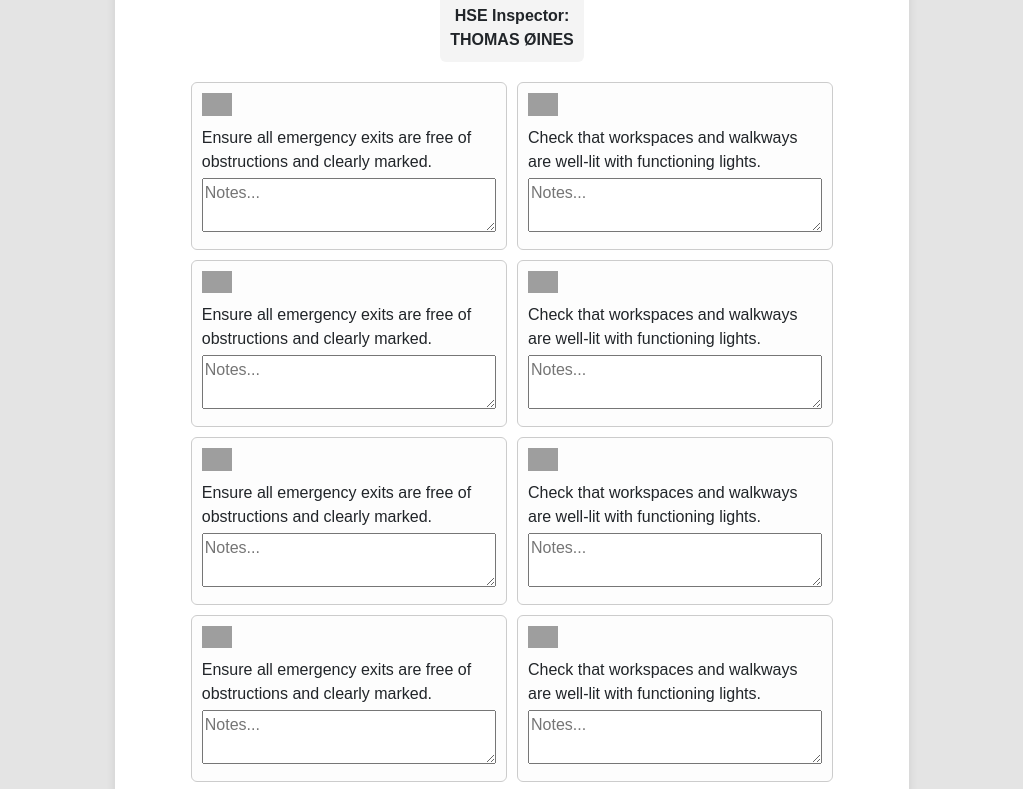
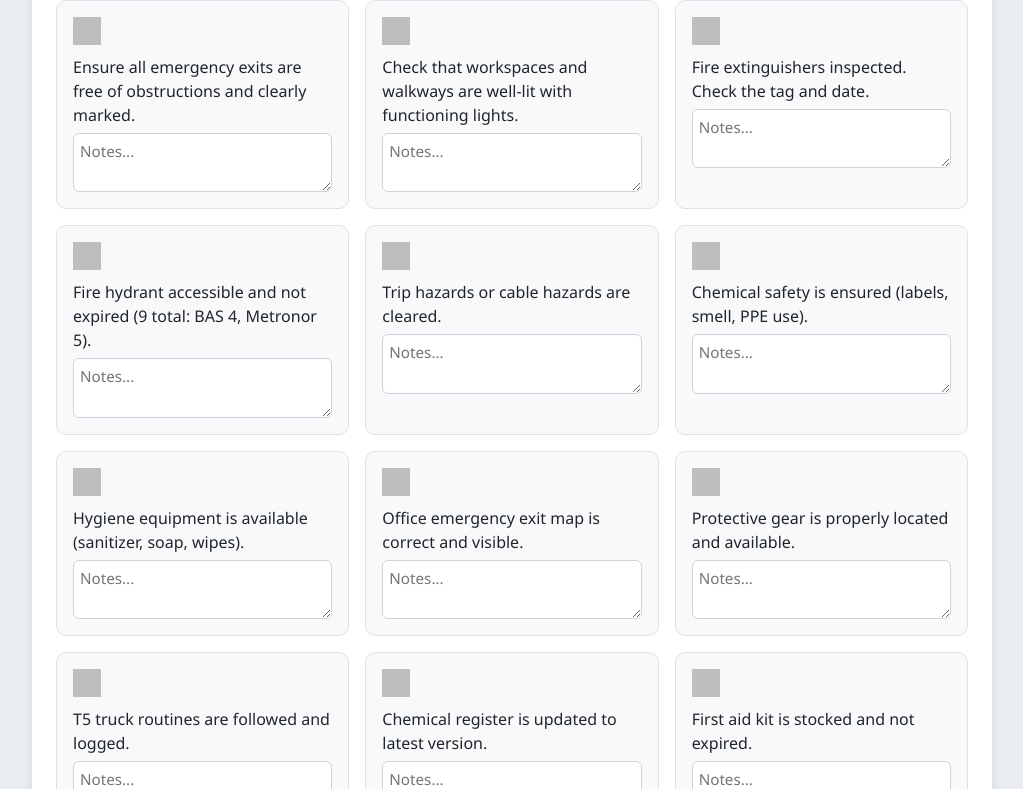
Before and after one commit to Flamingo88/M-B-HSE-Checklist, a plain HTML site: page index.html in a window 1280 px wide. Shown: the part 167-956 px from the top of the page, without its empty margins (128-1151 px from the left). Drawn offline with nearby package versions, Linux system fonts and the light colour scheme; grey boxes are pictures that could not be loaded.

Commit message:
Update index.html

```diff
--- a/index.html
+++ b/index.html
@@ -3,124 +3,168 @@
 <head>
   <meta charset="UTF-8" />
   <meta name="viewport" content="width=device-width, initial-scale=1.0"/>
-  <title>HSE Checklist Report</title>
+  <title>HSE Checklist - Modern</title>
   <link href="https://cdn.jsdelivr.net/npm/bootstrap@5.3.0/dist/css/bootstrap.min.css" rel="stylesheet"/>
-  <script src="https://cdnjs.cloudflare.com/ajax/libs/jspdf/2.5.1/jspdf.umd.min.js"></script>
   <style>
     body {
-      background: #e4e4e4;
-      font-family: Arial, sans-serif;
-      padding: 20px;
+      background: #e9ecf1;
+      font-family: 'Segoe UI', sans-serif;
+      padding: 12px;
     }
     .page {
-      width: 210mm;
-      min-height: 297mm;
-      background: #fff;
-      padding: 20mm;
+      max-width: 960px;
       margin: auto;
-      box-shadow: 0 0 10px rgba(0,0,0,0.1);
-      border-radius: 8px;
+      background: #ffffff;
+      padding: 24px;
+      border-radius: 12px;
+      box-shadow: 0 4px 12px rgba(0,0,0,0.08);
     }
     .header {
       text-align: center;
-      margin-bottom: 20px;
+      margin-bottom: 30px;
     }
-    .inspector-box {
-      background: #f4f4f4;
-      padding: 10px;
-      display: inline-block;
-      border-radius: 6px;
+    .header h4 {
+      color: #0d6efd;
       font-weight: bold;
     }
     .grid {
       display: grid;
-      grid-template-columns: repeat(2, 1fr);
-      gap: 10px;
+      grid-template-columns: repeat(auto-fit, minmax(280px, 1fr));
+      gap: 16px;
     }
     .card {
-      border: 1px solid #ccc;
-      border-radius: 6px;
-      padding: 10px;
+      background: #f8f9fa;
+      border: 1px solid #dee2e6;
+      border-radius: 10px;
+      padding: 16px;
       display: flex;
-      gap: 10px;
-      align-items: flex-start;
-      background: #fdfdfd;
+      flex-direction: column;
+      position: relative;
+      transition: box-shadow 0.2s ease;
     }
-    .card-icon {
-      width: 30px;
+    .card:hover {
+      box-shadow: 0 4px 10px rgba(0,0,0,0.05);
     }
-    .card-content {
-      flex-grow: 1;
+    .icon {
+      width: 28px;
+      height: 28px;
+      margin-bottom: 10px;
+      cursor: pointer;
+      transition: transform 0.1s ease;
+    }
+    .icon:hover {
+      transform: scale(1.1);
+    }
+    .unchecked {
+      filter: grayscale(1) brightness(1.2);
+    }
+    .checked {
+      filter: none;
     }
     textarea {
-      width: 100%;
-      margin-top: 4px;
-    }
-    #downloadBtn {
-      display: block;
-      margin: 20px auto;
-      padding: 12px 24px;
-      background-color: #007bff;
-      color: white;
-      border: none;
-      border-radius: 8px;
+      resize: vertical;
+      margin-top: 6px;
+      border-radius: 6px;
+      border: 1px solid #ced4da;
+      padding: 6px;
+      font-size: 0.95rem;
     }
   </style>
 </head>
 <body>
-  <div class="page" id="pdf-content">
+  <div class="page">
     <div class="header">
-      <h4>HSE CHECKLIST<br>METRONOR - BAS</h4>
-      <div class="inspector-box">HSE Inspector:<br><span id="inspector">THOMAS ØINES</span></div>
+      <h4>HSE CHECKLIST</h4>
+      <p class="text-secondary">METRONOR - BAS</p>
+      <p><strong>Inspector:</strong> NAME HERE</p>
     </div>
-    <div class="grid" id="checklist"></div>
-    <p class="mt-4"><strong>Date:</strong> 18/06/25</p>
+    <div class="grid" id="checklist">
+
+      <div class="card">
+        <img src="https://cdn-icons-png.flaticon.com/512/1828/1828778.png"
+             class="icon unchecked" onclick="this.classList.toggle('checked'); this.classList.toggle('unchecked');" />
+        <div>Ensure all emergency exits are free of obstructions and clearly marked.</div>
+        <textarea placeholder="Notes..." rows="2"></textarea>
       </div>
 
-  <button id="downloadBtn">📄 Download as PDF</button>
+      <div class="card">
+        <img src="https://cdn-icons-png.flaticon.com/512/1828/1828778.png"
+             class="icon unchecked" onclick="this.classList.toggle('checked'); this.classList.toggle('unchecked');" />
+        <div>Check that workspaces and walkways are well-lit with functioning lights.</div>
+        <textarea placeholder="Notes..." rows="2"></textarea>
+      </div>
 
-  <script>
-    const checklistItems = [
-      "Ensure all emergency exits are free of obstructions and clearly marked.",
-      "Check that workspaces and walkways are well-lit with functioning lights.",
-      "Ensure all emergency exits are free of obstructions and clearly marked.",
-      "Check that workspaces and walkways are well-lit with functioning lights.",
-      "Ensure all emergency exits are free of obstructions and clearly marked.",
-      "Check that workspaces and walkways are well-lit with functioning lights.",
-      "Ensure all emergency exits are free of obstructions and clearly marked.",
-      "Check that workspaces and walkways are well-lit with functioning lights.",
-      "Ensure all emergency exits are free of obstructions and clearly marked.",
-      "Check that workspaces and walkways are well-lit with functioning lights.",
-      "Ensure all emergency exits are free of obstructions and clearly marked.",
-      "Check that workspaces and walkways are well-lit with functioning lights."
-    ];
+      <div class="card">
+        <img src="https://cdn-icons-png.flaticon.com/512/1828/1828778.png"
+             class="icon unchecked" onclick="this.classList.toggle('checked'); this.classList.toggle('unchecked');" />
+        <div>Fire extinguishers inspected. Check the tag and date.</div>
+        <textarea placeholder="Notes..." rows="2"></textarea>
+      </div>
 
-    const checklistContainer = document.getElementById("checklist");
-    checklistItems.forEach(text => {
-      checklistContainer.innerHTML += `
       <div class="card">
-          <img class="card-icon" src="https://cdn-icons-png.flaticon.com/512/845/845646.png" />
-          <div class="card-content">
-            <div>${text}</div>
-            <textarea placeholder="Notes..."></textarea>
+        <img src="https://cdn-icons-png.flaticon.com/512/1828/1828778.png"
+             class="icon unchecked" onclick="this.classList.toggle('checked'); this.classList.toggle('unchecked');" />
+        <div>Fire hydrant accessible and not expired (9 total: BAS 4, Metronor 5).</div>
+        <textarea placeholder="Notes..." rows="2"></textarea>
       </div>
-        </div>`;
-    });
 
-    document.getElementById("downloadBtn").addEventListener("click", () => {
-      const { jsPDF } = window.jspdf;
-      const doc = new jsPDF('p', 'mm', 'a4');
-      doc.html(document.getElementById('pdf-content'), {
-        callback: function (pdf) {
-          pdf.save("HSE_Checklist_Report.pdf");
-        },
-        margin: [10, 10, 10, 10],
-        x: 10,
-        y: 10,
-        autoPaging: true,
-        html2canvas: { scale: 0.5 }
-      });
-    });
-  </script>
+      <div class="card">
+        <img src="https://cdn-icons-png.flaticon.com/512/1828/1828778.png"
+             class="icon unchecked" onclick="this.classList.toggle('checked'); this.classList.toggle('unchecked');" />
+        <div>Trip hazards or cable hazards are cleared.</div>
+        <textarea placeholder="Notes..." rows="2"></textarea>
+      </div>
+
+      <div class="card">
+        <img src="https://cdn-icons-png.flaticon.com/512/1828/1828778.png"
+             class="icon unchecked" onclick="this.classList.toggle('checked'); this.classList.toggle('unchecked');" />
+        <div>Chemical safety is ensured (labels, smell, PPE use).</div>
+        <textarea placeholder="Notes..." rows="2"></textarea>
+      </div>
+
+      <div class="card">
+        <img src="https://cdn-icons-png.flaticon.com/512/1828/1828778.png"
+             class="icon unchecked" onclick="this.classList.toggle('checked'); this.classList.toggle('unchecked');" />
+        <div>Hygiene equipment is available (sanitizer, soap, wipes).</div>
+        <textarea placeholder="Notes..." rows="2"></textarea>
+      </div>
+
+      <div class="card">
+        <img src="https://cdn-icons-png.flaticon.com/512/1828/1828778.png"
+             class="icon unchecked" onclick="this.classList.toggle('checked'); this.classList.toggle('unchecked');" />
+        <div>Office emergency exit map is correct and visible.</div>
+        <textarea placeholder="Notes..." rows="2"></textarea>
+      </div>
+
+      <div class="card">
+        <img src="https://cdn-icons-png.flaticon.com/512/1828/1828778.png"
+             class="icon unchecked" onclick="this.classList.toggle('checked'); this.classList.toggle('unchecked');" />
+        <div>Protective gear is properly located and available.</div>
+        <textarea placeholder="Notes..." rows="2"></textarea>
+      </div>
+
+      <div class="card">
+        <img src="https://cdn-icons-png.flaticon.com/512/1828/1828778.png"
+             class="icon unchecked" onclick="this.classList.toggle('checked'); this.classList.toggle('unchecked');" />
+        <div>T5 truck routines are followed and logged.</div>
+        <textarea placeholder="Notes..." rows="2"></textarea>
+      </div>
+
+      <div class="card">
+        <img src="https://cdn-icons-png.flaticon.com/512/1828/1828778.png"
+             class="icon unchecked" onclick="this.classList.toggle('checked'); this.classList.toggle('unchecked');" />
+        <div>Chemical register is updated to latest version.</div>
+        <textarea placeholder="Notes..." rows="2"></textarea>
+      </div>
+
+      <div class="card">
+        <img src="https://cdn-icons-png.flaticon.com/512/1828/1828778.png"
+             class="icon unchecked" onclick="this.classList.toggle('checked'); this.classList.toggle('unchecked');" />
+        <div>First aid kit is stocked and not expired.</div>
+        <textarea placeholder="Notes..." rows="2"></textarea>
+      </div>
+
+    </div>
+  </div>
 </body>
 </html>
```
Lines whose indentation alone changed are shown as unchanged.
